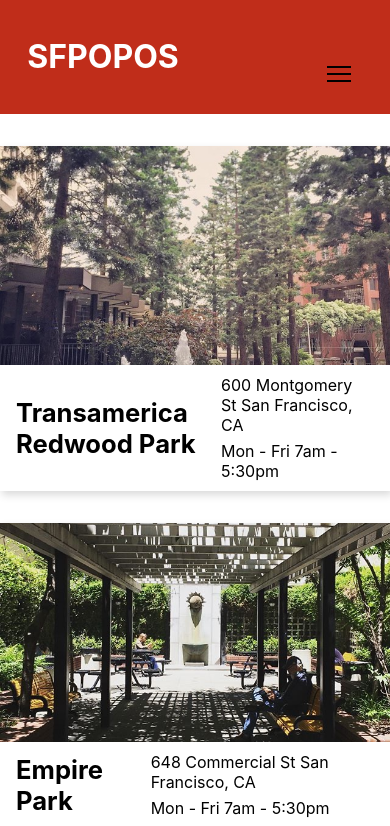
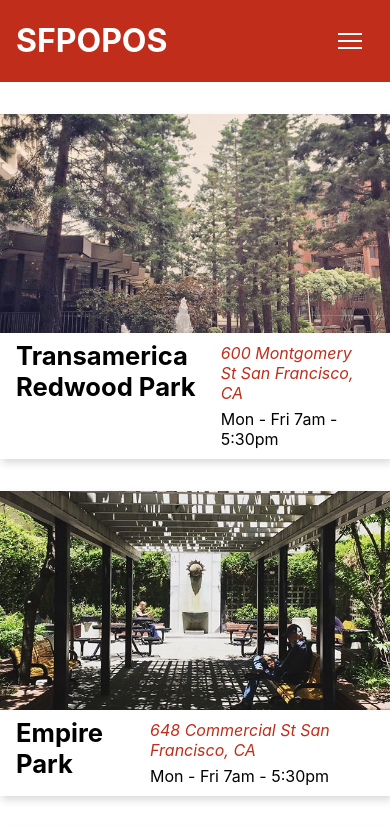
Before and after one commit to NYTLAIT/ACS-1320-React-Fundamentals-Tutorial, a React (Create React App) app: page / in a window 390 px wide. Shown: the top 826 px of the page. Built offline with nearby package versions, Linux system fonts and the light colour scheme.

Commit message:
Created visual distinction between information of space in list and fixed hamburger menu, desktoop is still in the works

```diff
--- a/src/POPOSDetails.js
+++ b/src/POPOSDetails.js
@@ -24,8 +24,8 @@ function POPOSDetails() {
                             return <li>{feature}</li>
                         })}
                     </ul>
-                    <p>{website}</p>
-                    <p>{`lat:${geo.lat} long:${geo.lon}`}</p>
+                    {website && <a className={styles.POPOSDetailsWebsite} href={website}>Visit: {website}</a>}
+                    {/* <p>{`lat:${geo.lat} long:${geo.lon}`}</p> */}
                 </div>
 
             </div>
--- a/src/POPOSDetails.module.css
+++ b/src/POPOSDetails.module.css
@@ -26,6 +26,10 @@
     text-align: left;
 }
 
+.POPOSDetailsWebsite {
+    border: 1px solid red
+}
+
 @media (min-width: 1024px) {
     .POPOSDetails {
         grid-template-areas: 'a b';
--- a/src/POPOSList.module.css
+++ b/src/POPOSList.module.css
@@ -7,7 +7,7 @@
     box-sizing: border-box;
 }
 
-@media (min-width: 600px) {
+@media (min-width: 744px) {
     .POPOSList {
         grid-template-columns: 1fr 1fr;
         grid-gap: 2rem 2rem;
--- a/src/POPOSSpace.js
+++ b/src/POPOSSpace.js
@@ -6,13 +6,13 @@ function POPOSSpace(props) {
   return (
     <div className={styles.POPOSSpace} >
       <Link to={`/details/${id}`}>
-                <img className={styles.POPOSSpaceImg} src={`${process.env.PUBLIC_URL}/images/${image}`}
-                    alt={`${name}`}
-                />
+        <img className={styles.POPOSSpaceImg}
+          src={`${process.env.PUBLIC_URL}/images/${image}`}
+          alt={`${name}`} />
         <div className={styles.POPOSSpaceText}>
           <h1>{name}</h1>
           <div className={styles.POPOSSpaceTextP}>
-                        <p>{address}</p>
+            <p className={styles.POPOSSpaceTextPHrs}><em>{address}</em></p>
             <p>{hours}</p>
           </div>
         </div>
--- a/src/POPOSSpace.module.css
+++ b/src/POPOSSpace.module.css
@@ -25,7 +25,6 @@
   padding: 0.4rem 1rem;
   display: flex;
   justify-content: space-between;
-    align-items: center;
   gap: 1rem;
   flex: 1;
 }
@@ -42,10 +41,13 @@
 .POPOSSpaceTextP {
   display: flex;
   flex-direction: column;
-    justify-content: center;
 }
 
-@media (min-width: 600px) {
+.POPOSSpaceTextPHrs {
+  color: rgb(192, 45, 26)
+}
+
+@media (min-width: 744px) {
   .POPOSSpace {
     border: 2px solid rgb(192, 45, 26);
     border-radius: 11px;
--- a/src/Title.js
+++ b/src/Title.js
@@ -21,7 +21,6 @@ function Title() {
   return (
     <header className={styles.Title} ref={navRef}>
       <h1>SFPOPOS</h1>
-      {/* <div className={styles['Title-Subtitle']}>San Francisco Privately Owned Public Open Spaces</div> */}
 
       <nav
         className={styles[`Title-nav${isOpen ? 'Title-nav--open' : ''}`]}
--- a/src/Title.module.css
+++ b/src/Title.module.css
@@ -2,12 +2,13 @@
     box-sizing: border-box;
     width: 100%;
     display: flex;
-    justify-content: center;
-    align-items: baseline;
-    padding: 1em;
+    align-items: center;
+    padding: 0 1rem;
     margin-bottom: 2em;
     background-color: rgb(192, 45, 26);
     color: #fff;
+
+    gap: 2rem
 }
 
 .Title-Subtitle {
@@ -15,17 +16,28 @@
     margin: 0 0 0 0.4rem
 }
 
+.Title nav {
+    width: 100px;
+    border: 1px solid rgb(192, 45, 26);
+    background-color: #fff;
+    position: absolute;
+    z-index: 9999;
+    top: 4rem;
+    display: block;
+    right: 1rem;
+}
+
 .Title a {
-    display: inline-block;
+    display: block;
     padding: 0.5em 1em;
-    color: rgba(255, 255, 255, 0.835);
+    color: rgb(192, 45, 26, 0.835);
     font-weight: bold;
     text-decoration: none;
 }
 
 .Title .nav-link-active {
-    color: #fff;
-    border-bottom: 2px solid;
+    color: rgb(192, 45, 26);
+    font-style: italic;
 }
 
 .Title-menu-btn {
@@ -35,10 +47,15 @@
     padding: 8px;
     min-width: 44px;
     min-height: 44px;
+    margin-left: auto;
     display: flex;
     flex-direction: column;
     justify-content: center;
     gap: 5px;
+}
+
+.Title span {
+    color: white;
 }
 
 .Title-menu-btn span {
@@ -59,7 +76,12 @@
     max-height: 300px
 }
 
-@media (min-width: 768px) {
+.Title a:hover {
+    background-color: rgb(192, 45, 26);
+    color: #fff;
+}
+
+@media (min-width: 1024px) {
     .Title-nav {
         max-height: none;
         overflow: visible;
@@ -70,4 +92,15 @@
     .Title-menu-btn {
         display: none;
     }
+
+    .Title nav {
+        position: static;
+        width: auto;
+        display: flex;
+    }
+
+    .Title .nav-link-active {
+        color: #fff;
+        border-bottom: 2px solid;
+    }
 }
```
Lines whose indentation alone changed are shown as unchanged.
